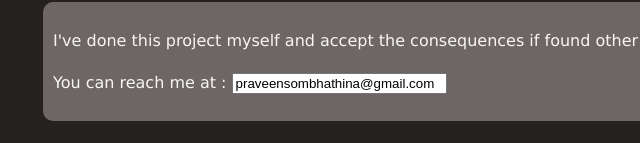
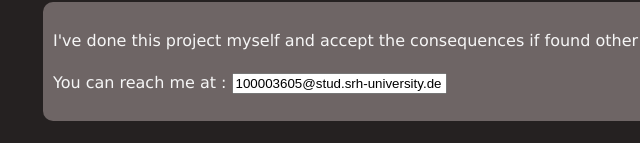
Before and after one commit to praveensombhathina/Homework-4, a plain HTML site: page index.html in a window 1280 px wide. Shown: the part 3543-3686 px from the top of the page, 16-656 px from the left. Drawn offline with Linux system fonts and the light colour scheme.

Commit message:
Update index.html

```diff
--- a/index.html
+++ b/index.html
@@ -340,7 +340,7 @@
             </div>
                 <div class="sixth-section">
                 <p>I've done this project myself and accept the consequences if found other ways.</p>
-                <p>You can reach me at : <input type="text" value="praveensombhathina@gmail.com" readonly style="width: 215px;"></p>
+                <p>You can reach me at : <input type="text" value="100003605@stud.srh-university.de" readonly style="width: 215px;"></p>
             </div>
         </form>
     </div>
```
